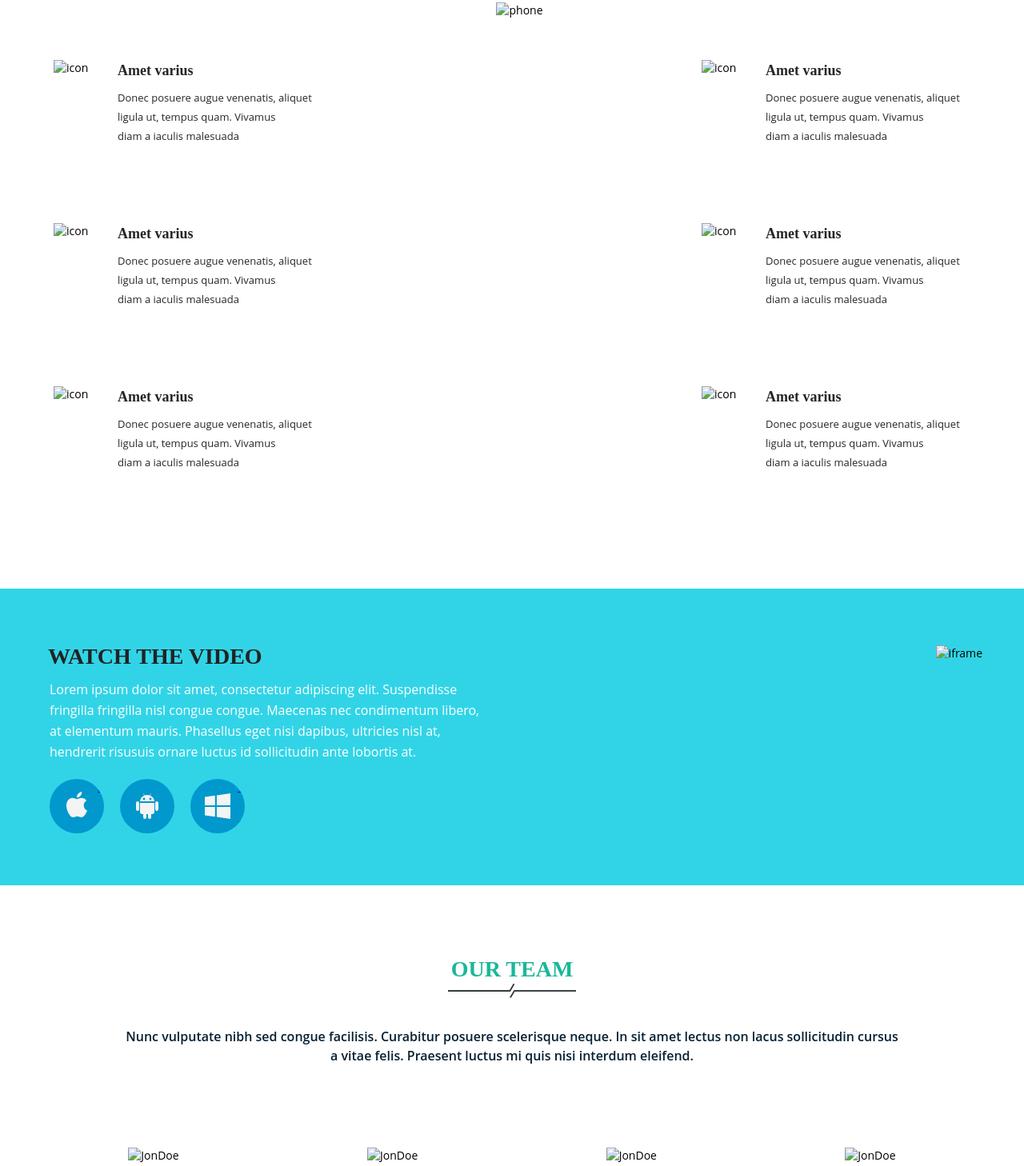
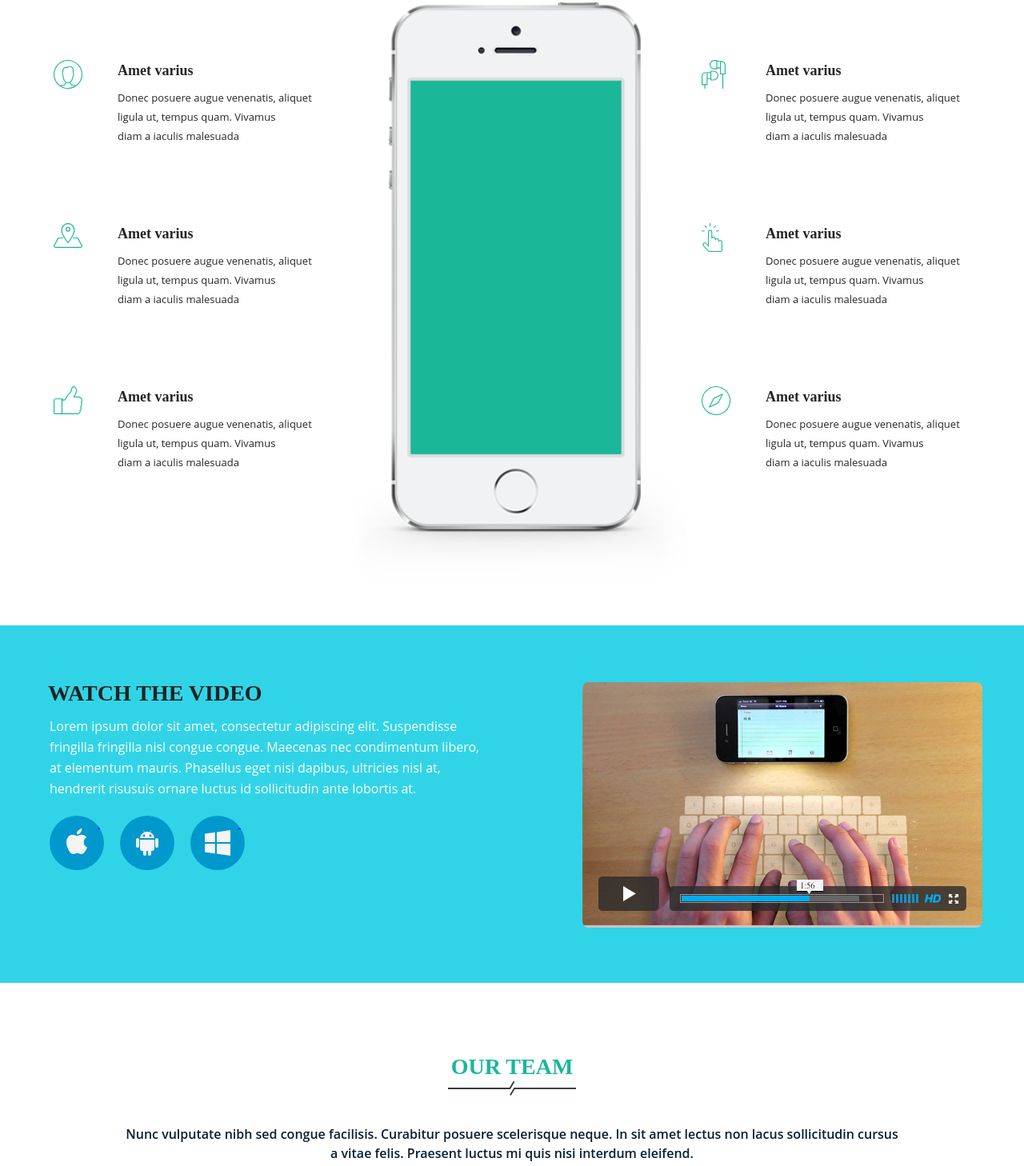
Before and after one commit to ZhenkaTanka/IT_Challenge, a website: page index.html in a window 1280 px wide. Shown: the part 1123-2581 px from the top of the page at 80% size. Drawn offline with nearby package versions, Linux system fonts and the light colour scheme; files that its build step writes are made by us from their sources; the site is published under a folder, as on GitHub Pages, so addresses that start at the root find nothing.

Commit message:
Changed src for img

```diff
--- a/index.html
+++ b/index.html
@@ -61,7 +61,7 @@
             <div class="key-features__flex">
                 <ul class="key-features__list  key-features__list_left">
                     <li class="key-features__item">
-                        <img src="/img/icons/icon-profile.svg" alt="icon">
+                        <img src="img/icons/icon-profile.svg" alt="icon">
                         <b class="key-features__item-title">
                             Amet varius
                         </b>
@@ -71,7 +71,7 @@
                         </p>
                     </li>
                     <li class="key-features__item">
-                        <img src="/img/icons/icon-map.svg" alt="icon">
+                        <img src="img/icons/icon-map.svg" alt="icon">
                         <b class="key-features__item-title">
                             Amet varius
                         </b>
@@ -81,7 +81,7 @@
                         </p>
                     </li>
                     <li class="key-features__item">
-                        <img src="/img/icons/icon-ok.svg" alt="icon">
+                        <img src="img/icons/icon-ok.svg" alt="icon">
                         <b class="key-features__item-title">
                             Amet varius
                         </b>
@@ -92,11 +92,11 @@
                     </li>
                 </ul>
                 <div class="key-features__phone-img">
-                    <img src="/img/screen.png" alt="phone" height="726">
+                    <img src="img/screen.png" alt="phone" height="726">
                 </div>
                 <ul class="key-features__list  key-features__list_right">
                     <li class="key-features__item">
-                        <img src="/img/icons/icon-headphones.svg" alt="icon">
+                        <img src="img/icons/icon-headphones.svg" alt="icon">
                         <b class="key-features__item-title">
                             Amet varius
                         </b>
@@ -106,7 +106,7 @@
                         </p>
                     </li>
                     <li class="key-features__item">
-                        <img src="/img/icons/icon-click.svg" alt="icon">
+                        <img src="img/icons/icon-click.svg" alt="icon">
                         <b class="key-features__item-title">
                             Amet varius
                         </b>
@@ -116,7 +116,7 @@
                         </p>
                     </li>
                     <li class="key-features__item">
-                        <img src="/img/icons/icon-compass.svg" alt="icon">
+                        <img src="img/icons/icon-compass.svg" alt="icon">
                         <b class="key-features__item-title">
                             Amet varius
                         </b>
@@ -154,7 +154,7 @@
                     </div>
                 </div>
                 <div class="video__iframe">
-                    <img src="/img/player.png" alt="iframe">
+                    <img src="img/player.png" alt="iframe">
                 </div>
             </div>
         </section>
@@ -167,7 +167,7 @@
                 <section class="team__list">
                     <div class="team__profile">
                        <div class="team__photo">
-                          <img class="team__photo-img" src="/img/photo-1.jpg" alt="JonDoe">
+                          <img class="team__photo-img" src="img/photo-1.jpg" alt="JonDoe">
                            <div class="team__profile-info  profile-info">
                                 <b class="profile-info__title">
                                     Aenean ut suscipit urna. Donec efficitur
@@ -203,7 +203,7 @@
                     </div>
                     <div class="team__profile">
                        <div class="team__photo">
-                          <img class="team__photo-img" src="/img/photo-2.jpg" alt="JonDoe">
+                          <img class="team__photo-img" src="img/photo-2.jpg" alt="JonDoe">
                            <div class="team__profile-info  profile-info">
                                 <b class="profile-info__title">
                                     Aenean ut suscipit urna. Donec efficitur
@@ -239,7 +239,7 @@
                     </div>
                     <div class="team__profile">
                        <div class="team__photo">
-                          <img class="team__photo-img" src="/img/photo-3.jpg" alt="JonDoe">
+                          <img class="team__photo-img" src="img/photo-3.jpg" alt="JonDoe">
                            <div class="team__profile-info  profile-info">
                                 <b class="profile-info__title">
                                     Aenean ut suscipit urna. Donec efficitur
@@ -275,7 +275,7 @@
                     </div>
                     <div class="team__profile">
                        <div class="team__photo">
-                          <img class="team__photo-img" src="/img/photo-4.jpg" alt="JonDoe">
+                          <img class="team__photo-img" src="img/photo-4.jpg" alt="JonDoe">
                            <div class="team__profile-info  profile-info">
                                 <b class="profile-info__title">
                                     Aenean ut suscipit urna. Donec efficitur
@@ -324,7 +324,7 @@
                         <blockquote class="what-costum-say__slide  slider__slide">
                             <div class="what-costum-say__slider-profile">
                                <div class="what-costum-say__slider-profile-photo-wrapper">
-                                    <img class="what-costum-say__slider-profile-photo" src="/img/photo-5.png" alt="JonDoe">
+                                    <img class="what-costum-say__slider-profile-photo" src="img/photo-5.png" alt="JonDoe">
                                 </div>
                                 <h3 class="what-costum-say__slider-profile-name">Jon Doe</h3>
                                 <i class="what-costum-say__slider-profile-desc">Company Inc.</i>
@@ -336,7 +336,7 @@
                         <blockquote class="what-costum-say__slide  slider__slide">
                             <div class="what-costum-say__slider-profile">
                                 <div class="what-costum-say__slider-profile-photo-wrapper">
-                                    <img class="what-costum-say__slider-profile-photo" src="/img/photo-5.png" alt="JonDoe">
+                                    <img class="what-costum-say__slider-profile-photo" src="img/photo-5.png" alt="JonDoe">
                                 </div>
                                 <h3 class="what-costum-say__slider-profile-name">Jon Doe</h3>
                                 <i class="what-costum-say__slider-profile-desc">Company Inc.</i>
@@ -348,7 +348,7 @@
                         <blockquote class="what-costum-say__slide  slider__slide">
                             <div class="what-costum-say__slider-profile">
                                 <div class="what-costum-say__slider-profile-photo-wrapper">
-                                    <img class="what-costum-say__slider-profile-photo" src="/img/photo-5.png" alt="JonDoe">
+                                    <img class="what-costum-say__slider-profile-photo" src="img/photo-5.png" alt="JonDoe">
                                 </div>
                                 <h3 class="what-costum-say__slider-profile-name">Jon Doe</h3>
                                 <i class="what-costum-say__slider-profile-desc">Company Inc.</i>
@@ -360,7 +360,7 @@
                         <blockquote class="what-costum-say__slide  slider__slide">
                             <div class="what-costum-say__slider-profile">
                                 <div class="what-costum-say__slider-profile-photo-wrapper">
-                                    <img class="what-costum-say__slider-profile-photo" src="/img/photo-5.png" alt="JonDoe">
+                                    <img class="what-costum-say__slider-profile-photo" src="img/photo-5.png" alt="JonDoe">
                                 </div>
                                 <h3 class="what-costum-say__slider-profile-name">Jon Doe</h3>
                                 <i class="what-costum-say__slider-profile-desc">Company Inc.</i>
```
